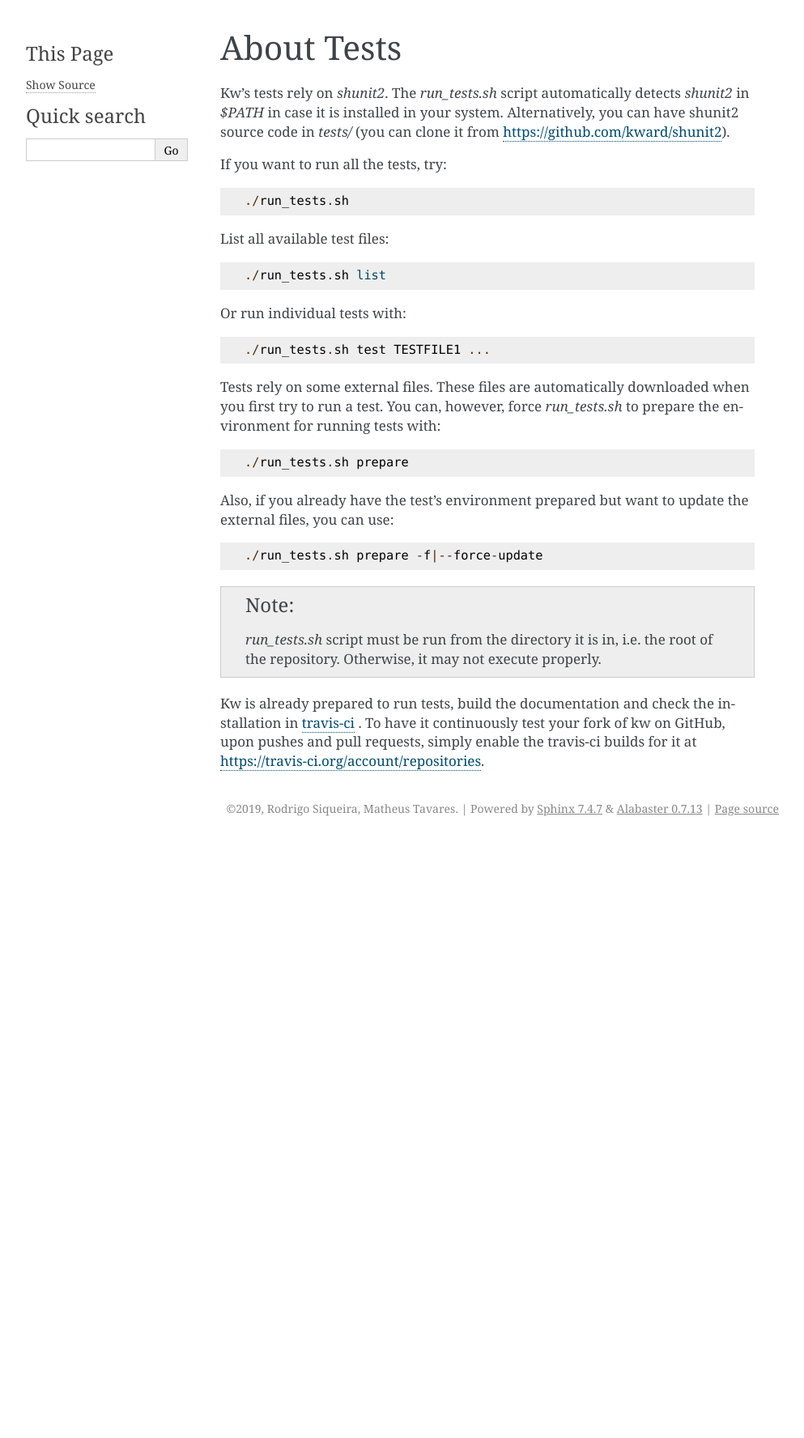
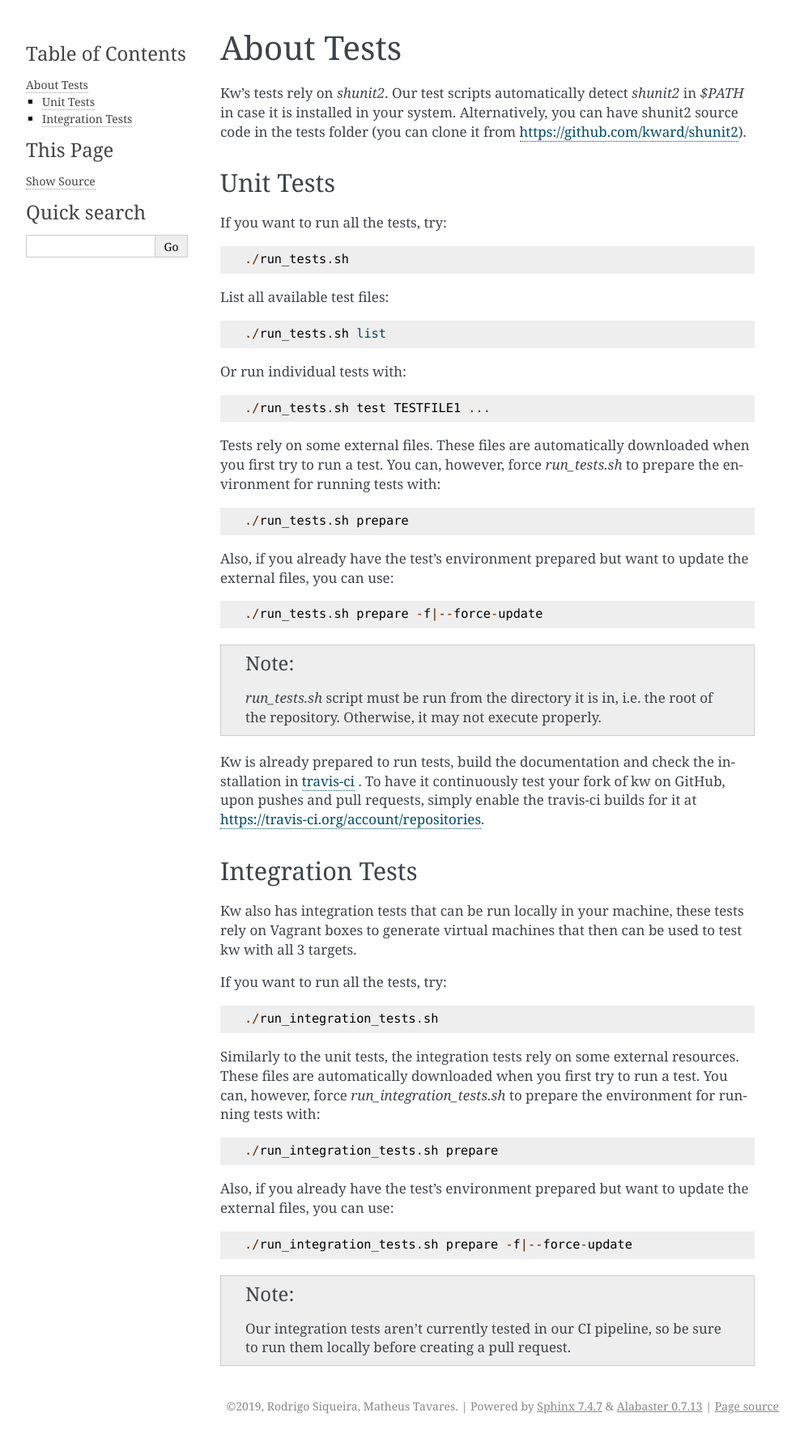
Before and after one commit to kworkflow/kworkflow, a Sphinx documentation site: the page built from documentation/content/tests.rst, in a window 1280 px wide. Shown: the whole page at 81% size, without its empty margins (148-1141 px from the left). Built offline with Sphinx 7.4.7, drawn with Linux system fonts in a browser that asks for light colours; before the commit the page ends 1038 px from its top, so only the background shows below that.

Commit message:
tests: create debian deploy_integration test
Add a parametrized template for deploy integration tests and
the implementation of such a parametrization for debian based distros.

Introduce a new script and folder solely dedicated to integration tests.

Signed-off-by: Alan Barzilay <alan.barzilay@gmail.com>

```diff
--- a/documentation/content/tests.rst
+++ b/documentation/content/tests.rst
@@ -4,10 +4,13 @@
 
 .. _tests:
 
-Kw's tests rely on `shunit2`. The `run_tests.sh` script automatically detects
+Kw's tests rely on `shunit2`. Our test scripts automatically detect
 `shunit2` in `$PATH` in case it is installed in your system. Alternatively, you
-can have shunit2 source code in `tests/` (you can clone it from
+can have shunit2 source code in the tests folder (you can clone it from
 https://github.com/kward/shunit2).
+
+Unit Tests
+----------
 
 If you want to run all the tests, try::
 
@@ -40,3 +43,31 @@ Kw is already prepared to run tests, build the documentation and check the
 installation in `travis-ci <https://travis-ci.org/>`_ . To have it continuously
 test your fork of kw on GitHub, upon pushes and pull requests, simply enable
 the travis-ci builds for it at https://travis-ci.org/account/repositories.
+
+Integration Tests
+-----------------
+
+Kw also has integration tests that can be run locally in your machine,
+these tests rely on Vagrant boxes to generate virtual machines that then can be
+used to test kw with all 3 targets.
+
+If you want to run all the tests, try::
+
+  ./run_integration_tests.sh
+
+Similarly to the unit tests, the integration tests rely on some external resources.
+These files are automatically downloaded when you first try to run a test.
+You can, however, force `run_integration_tests.sh` to prepare the environment for
+running tests with::
+
+  ./run_integration_tests.sh prepare
+
+Also, if you already have the test's environment prepared but want to update
+the external files, you can use::
+
+  ./run_integration_tests.sh prepare -f|--force-update
+
+
+.. note::
+    Our integration tests aren't currently tested in our CI pipeline,
+    so be sure to run them locally before creating a pull request.
```
Also changed, not shown: 8 other files.
